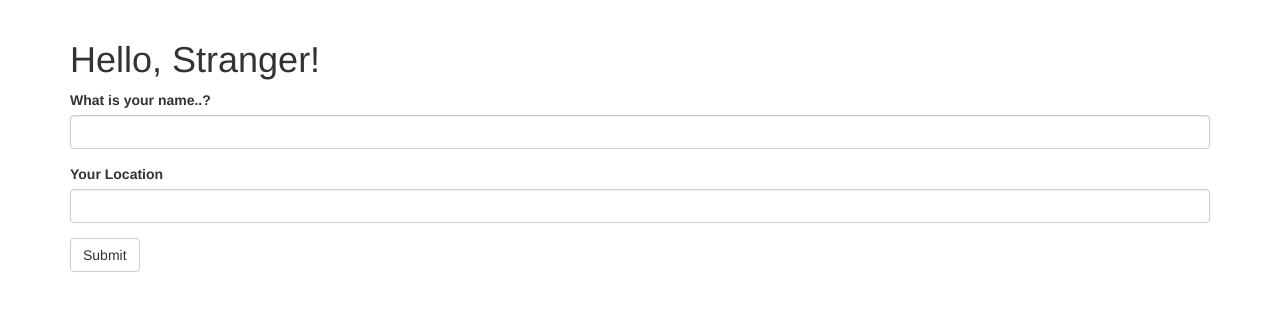
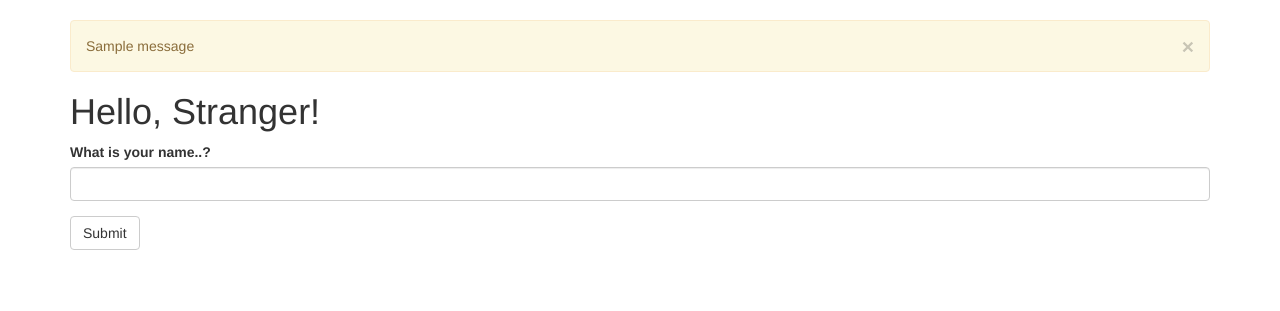
Before and after one commit to sumantha-NTS/Flask-Basics, a Flask app: page / in a window 1280 px wide. Shown: the part 52-363 px from the top of the page. Run offline with Flask 2, Linux system fonts and the light colour scheme; one stand-in notice (Sample message) is shown; some libraries are stand-ins or nearby versions.

Commit message:
forms page completed

```diff
--- a/04-Aug-2021/Forms/forms.py
+++ b/04-Aug-2021/Forms/forms.py
@@ -1,4 +1,5 @@
-from flask import Flask, render_template
+from flask import Flask, render_template, redirect, session, url_for
+from flask.helpers import flash
 from flask_bootstrap import Bootstrap
 from flask_wtf import FlaskForm
 from wtforms import StringField, SubmitField
@@ -9,18 +10,22 @@ bootstrap = Bootstrap(app)
 
 app.config['SECRET_KEY'] = "hard to guess string"
 
+### creating class for form
 class Nameform(FlaskForm):
     name = StringField('What is your name..?',validators=[DataRequired()])
-    location = StringField('Your Location')
     submit = SubmitField('Submit')
 
 @app.route('/',methods=['GET','POST'])
 def index():
-    name = None
-    location = None
-    form = Nameform()
+    form = Nameform()      ## calling the form class and initiating to form varible
     if form.validate_on_submit():
-        name = form.name.data
-        location = form.location.data
-        form.name.data = ''
-    return render_template('index.html',form = form, name=name)
+        old_name = session.get('name')
+        if (old_name is not None) and (old_name!=form.name.data):       ## just to flash a message
+            flash('Looks like you have changed your name!')
+        session['name'] = form.name.data        ### getting the name data
+        flash('Nice name!!!')
+        return redirect(url_for('index'))       ### redirecting to index function again
+    return render_template('index.html',form = form, name=session.get('name'))
+
+if __name__ == '__main__':
+    app.run(debug=True)
--- a/04-Aug-2021/Forms/templates/base.html
+++ b/04-Aug-2021/Forms/templates/base.html
@@ -22,6 +22,12 @@
 {% endblock %}
 {% block content %}
 <div class="container">
+    {% for message in get_flashed_messages() %}
+    <div class="alert alert-warning">
+        <button type="button" class="close" data-dismiss="alert">&times;</button>
+        {{ message }}
+    </div>
+    {% endfor %}
     {% block page_content %}{% endblock %}
-</div>
+    </div>
 {% endblock %}
```
